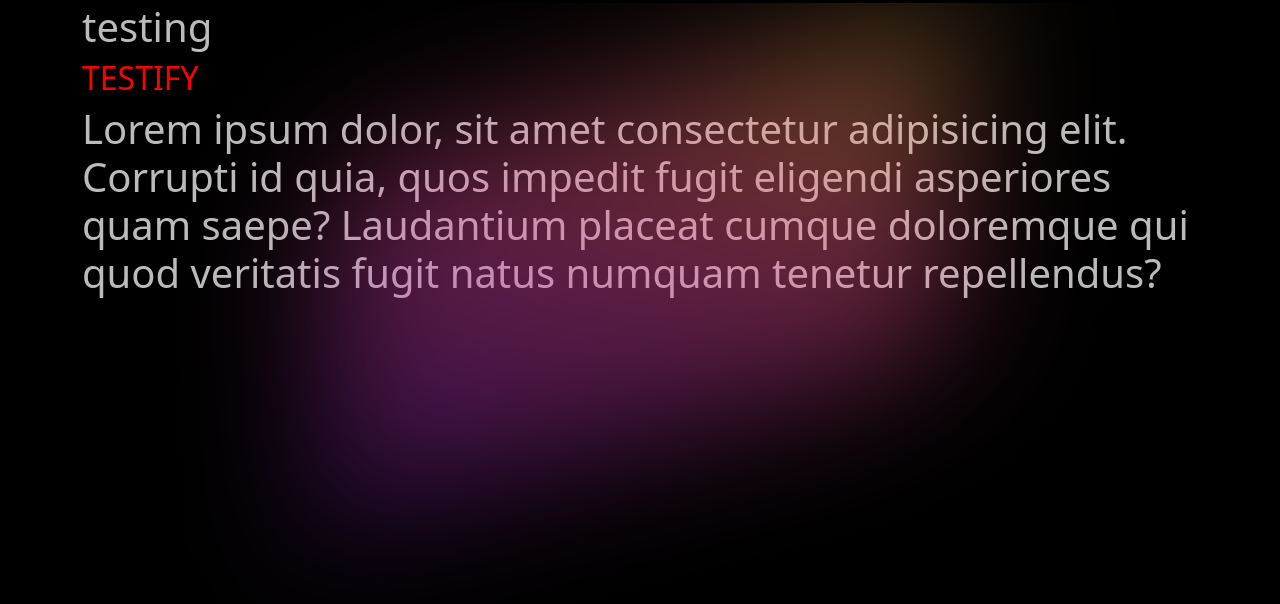
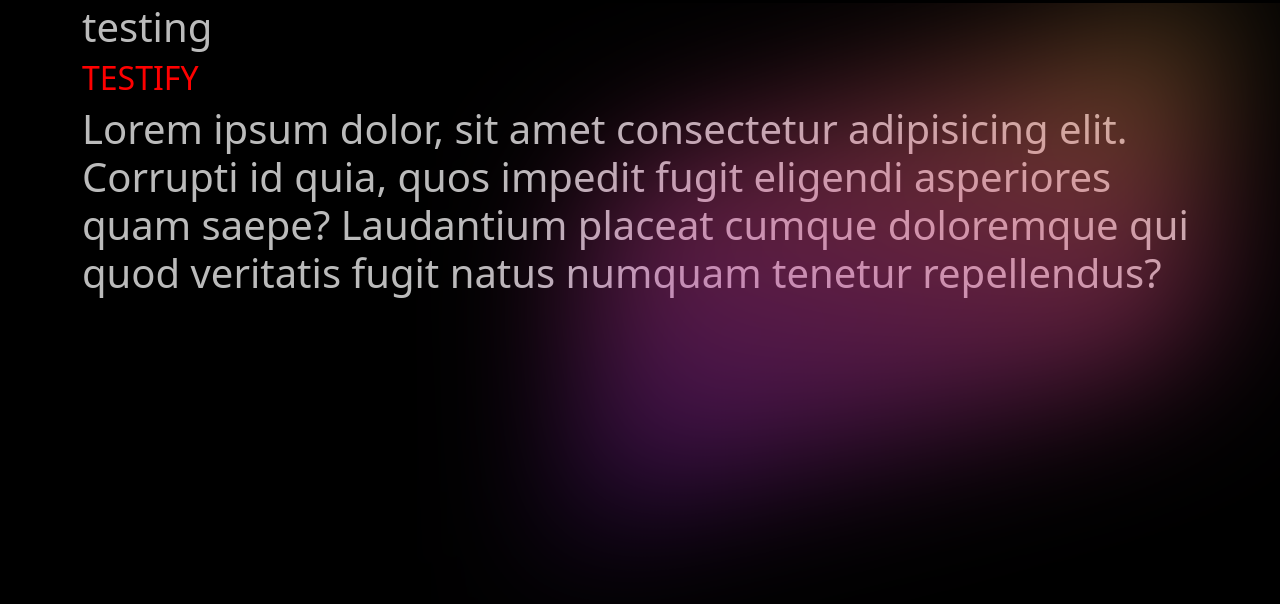
Before and after one commit to NSoucier/Portfolio, a Flask app: page / in a window 1280 px wide. Shown: the part 57-661 px from the top of the page. Run offline with Flask 3, Linux system fonts and the light colour scheme.

Commit message:
updated css

```diff
--- a/static/app.css
+++ b/static/app.css
@@ -32,7 +32,7 @@ body {
     transform-origin: center center;
     background-image: linear-gradient(to right top,#6c22bd,#8b25bb,#a52bb9,#bc34b7,#d040b5,#e645a5,#f55195,#ff6188,#ff796e,#ff965b,#f5b255,#e1cd60);
     position: absolute;
-    left: 50%;
+    left: 70%;
     border-radius: 20px;
     transform: skewY(-15deg) translate(-50%,-50%) scale(.7) translateZ(0);
     pointer-events: none;
```
